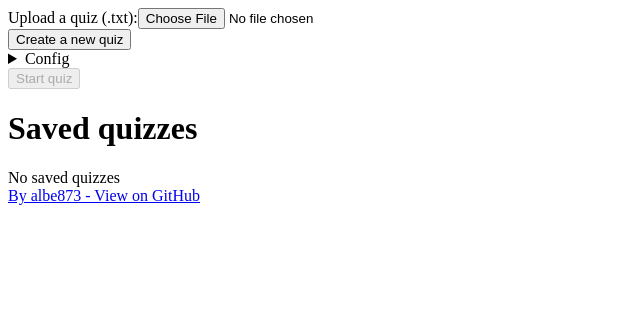
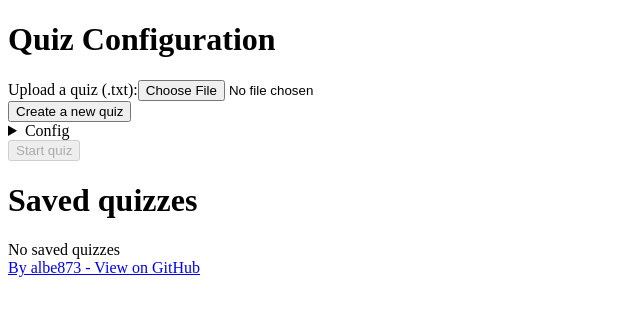
Before and after one commit to albe873/quiz, a React (Vite) app in the folder quiz-react/: page / in a window 1280 px wide. Shown: the top 316 px of the page, without its empty margins (0-640 px from the left). Built offline with nearby package versions, Linux system fonts and the light colour scheme; the HTML template or start-up script is replaced by a standard one.

Commit message:
react and workflow versions bump, meta description

```diff
--- a/quiz-react/index.html
+++ b/quiz-react/index.html
@@ -3,6 +3,7 @@
   <head>
     <meta charset="UTF-8" />
     <meta name="viewport" content="width=device-width, initial-scale=1.0" />
+    <meta name="description" content="Quiz React web app - Interactive Web app to create, edit, share and take quizzes." />
     <title>Quiz React</title>
   </head>
   <body>
--- a/quiz-react/src/components/Config.jsx
+++ b/quiz-react/src/components/Config.jsx
@@ -172,6 +172,7 @@ export default function Config({ quiz, savedQuizzes, onStart, onSaveCurrent, onL
 
   return (
     <>
+      <h1>Quiz Configuration</h1>
       <div className="card grid">
         <ConfigUpload
           questionCount={quiz?.questions?.length || 0}
```
Also changed, not shown: quiz-react/package.json (+4 -4 lines).
